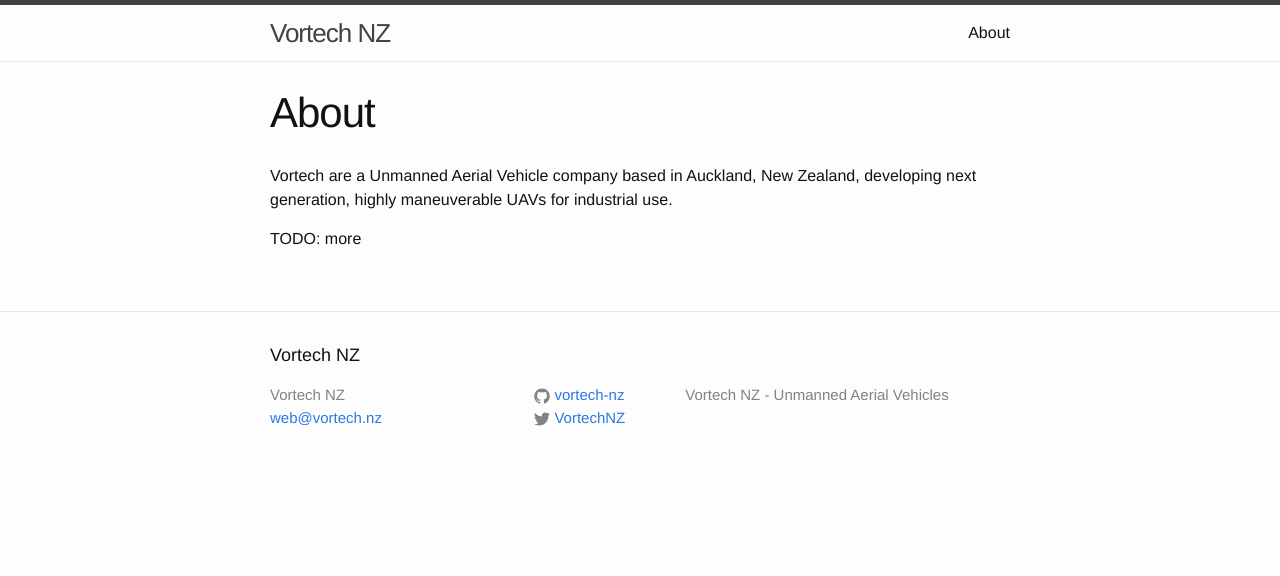
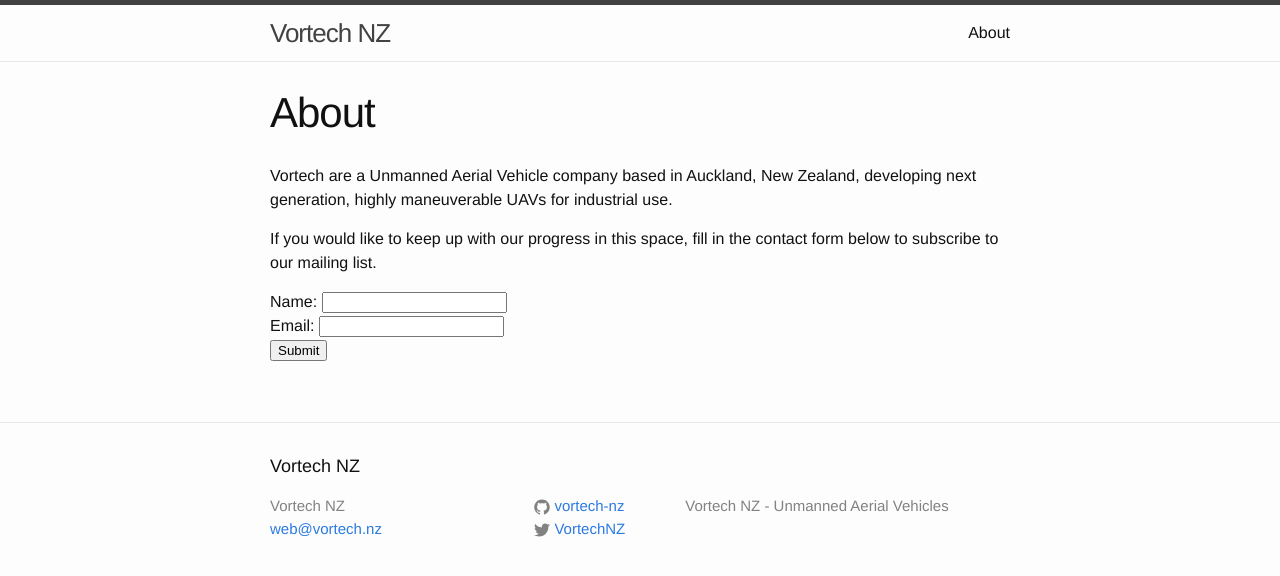
Before and after one commit to vortec-nz/vortec-nz.github.io, a Jekyll site: the page built from about.md, in a window 1280 px wide. Shown: the top 576 px of the page. Built offline with Jekyll 4.4.1, drawn with Linux system fonts in a browser that asks for light colours.

Commit message:
Updated article, added mailinglist subscribe

```diff
--- a/about.md
+++ b/about.md
@@ -6,4 +6,10 @@ permalink: /about/
 
 Vortech are a Unmanned Aerial Vehicle company based in Auckland, New Zealand, developing next generation, highly maneuverable UAVs for industrial use.
 
-TODO: more
+If you would like to keep up with our progress in this space, fill in the contact form below to subscribe to our mailing list.
+
+<form action="https://mailgun-manager.herokuapp.com/subscribe" method="post">
+Name: <input type="text" name="name"><br>
+Email: <input type="text" name="address"><br>
+<input type="submit" value="Submit">
+</form>
```
Also changed, not shown: _posts/2015-11-27-welcome-to-jekyll.markdown (+22 -3 lines).
